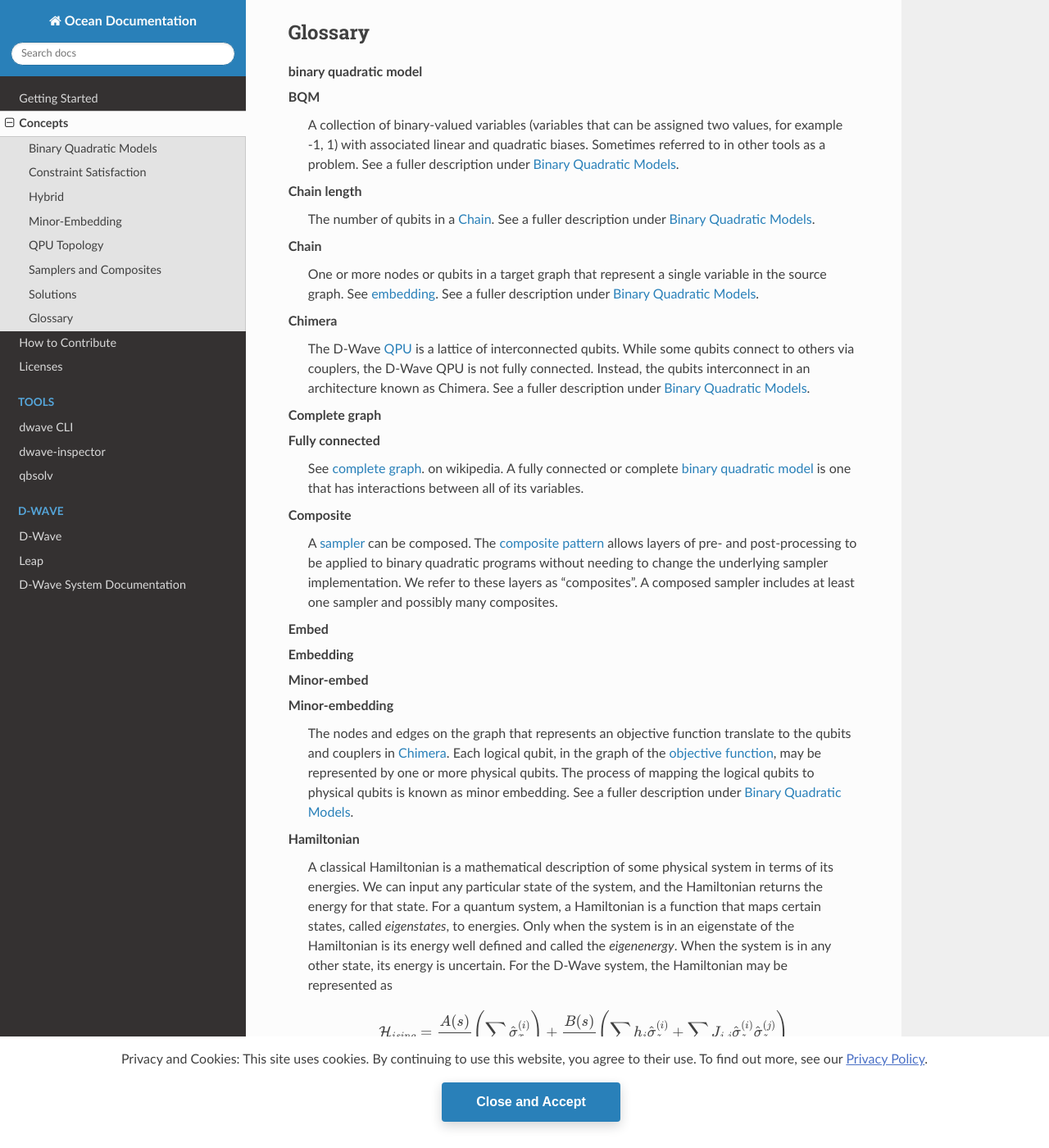
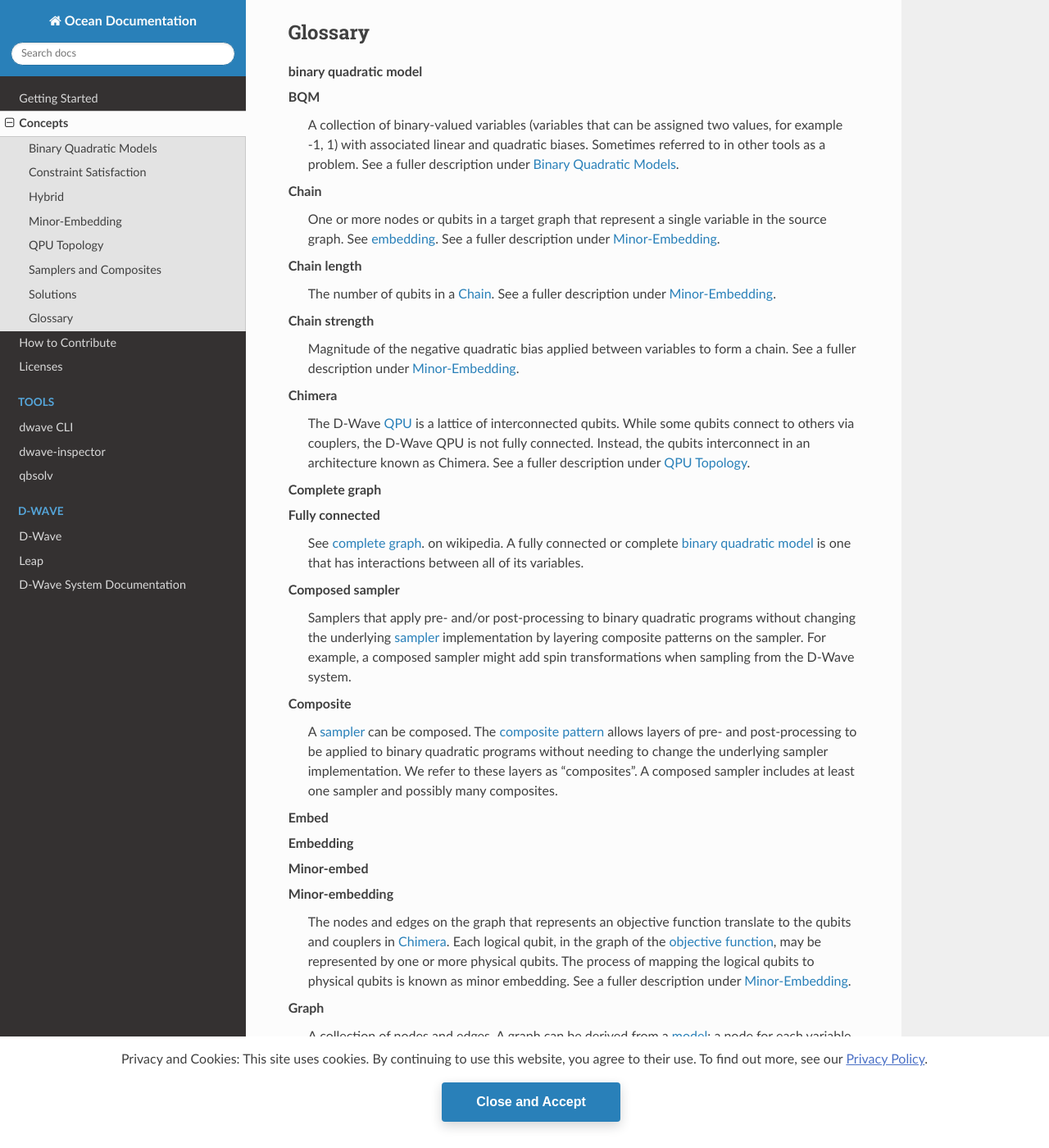
Before and after one commit to dwavesystems/dwave-ocean-sdk, a Sphinx documentation site: the page built from docs/concepts/index.rst, in a window 1280 px wide and 1400 px high, scrolled down 548 px. Shown: the whole window at 82% size. Built offline with Sphinx 7.4.7 and the Read the Docs theme 2.0.0, drawn with Linux system fonts in a browser that asks for light colours; pages that are not in the unit, such as notebooks, are missing from menus; the version number could not be read and is left out; some of the changed text lies outside the part shown.

Commit message:
Update glossary with dimod's terms

```diff
--- a/docs/concepts/index.rst
+++ b/docs/concepts/index.rst
@@ -52,20 +52,24 @@
          with associated linear and quadratic biases. Sometimes referred to in other tools as a problem.
          See a fuller description under :doc:`Binary Quadratic Models </concepts/bqm>`.
 
-      Chain length
-         The number of qubits in a :term:`Chain`.
-         See a fuller description under :doc:`Binary Quadratic Models </concepts/embedding>`.
-
       Chain
          One or more nodes or qubits in a target graph that represent a single variable in
          the source graph. See :term:`embedding`.
-         See a fuller description under :doc:`Binary Quadratic Models </concepts/embedding>`.
+         See a fuller description under :doc:`Minor-Embedding </concepts/embedding>`.
+
+      Chain length
+         The number of qubits in a :term:`Chain`.
+         See a fuller description under :doc:`Minor-Embedding </concepts/embedding>`.
+
+      Chain strength
+         Magnitude of the negative quadratic bias applied between variables to form a chain.
+         See a fuller description under :doc:`Minor-Embedding </concepts/embedding>`.
 
       Chimera
          The D-Wave :term:`QPU` is a lattice of interconnected qubits. While some qubits
          connect to others via couplers, the D-Wave QPU is not fully connected.
          Instead, the qubits interconnect in an architecture known as Chimera.
-         See a fuller description under :doc:`Binary Quadratic Models </concepts/topology>`.
+         See a fuller description under :doc:`QPU Topology </concepts/topology>`.
 
       Complete graph
       Fully connected
@@ -74,6 +78,12 @@
           all of its variables.
 
           .. _complete graph: https://en.wikipedia.org/wiki/Complete_graph
+
+      Composed sampler
+          Samplers that apply pre- and/or post-processing to binary quadratic programs without
+          changing the underlying :term:`sampler` implementation by layering composite patterns
+          on the sampler. For example, a composed sampler might add spin transformations when
+          sampling from the D-Wave system.
 
       Composite
           A :term:`sampler` can be composed. The
@@ -92,7 +102,13 @@
          the graph of the :term:`objective function`, may be represented by one or more
          physical qubits. The process of mapping the logical qubits to physical
          qubits is known as minor embedding.
-         See a fuller description under :doc:`Binary Quadratic Models </concepts/embedding>`.
+         See a fuller description under :doc:`Minor-Embedding </concepts/embedding>`.
+
+      Graph
+         A collection of nodes and edges. A graph can be derived
+         from a :term:`model`\ : a node for each variable and an edge for each pair
+         of variables with a non-zero quadratic bias.
+
 
       Hamiltonian
          A classical Hamiltonian is a mathematical description of some physical
@@ -119,7 +135,7 @@
       Hardware graph
          See `hardware graph`_. The hardware graph is the physical lattice of
          interconnected qubits. See also :term:`working graph`.
-         See a fuller description under :doc:`Binary Quadratic Models </concepts/topology>`.
+         See a fuller description under :doc:`QPU Topology </concepts/topology>`.
 
          .. _hardware graph: https://docs.dwavesys.com/docs/latest/c_gs_4.html
 
@@ -145,6 +161,10 @@
          The minimum distance between the ground state and the first excited
          state throughout any point in the anneal.
 
+      Model
+         A collection of variables with associated linear and
+         quadratic biases. Sometimes referred to as a **problem**.
+
       Objective function
          A mathematical expression of the energy of a system as a function of
          binary variables representing the qubits.
@@ -153,7 +173,7 @@
          The D-Wave :term:`QPU` is a lattice of interconnected qubits. While some qubits
          connect to others via couplers, the D-Wave QPU is not fully connected.
          Instead, the qubits interconnect in an architecture known as Pegasus.
-         See a fuller description under :doc:`Binary Quadratic Models </concepts/topology>`.
+         See a fuller description under :doc:`QPU Topology </concepts/topology>`.
 
       Penalty function
          An algorithm for solving constrained optimization problems. In the context
@@ -215,10 +235,26 @@
          A resource that runs a problem. Some solvers interface to the :term:`QPU`;
          others leverage CPU and GPU resources.
 
+      Source
+         In the context of :term:`embedding`, the model or induced :term:`graph` that we
+         wish to embed. Sometimes referred to as the **logical** graph/model.
+         See a fuller description under :doc:`Minor-Embedding </concepts/embedding>`.
+
+      Structured sampler
+         Samplers that are restricted to sampling only binary quadratic models defined
+         on a specific :term:`graph`.
+
       Subgraph
          See subgraph_ on wikipedia.
 
          .. _subgraph: https://en.wikipedia.org/wiki/Glossary_of_graph_theory_terms#subgraph
 
+      target
+         :term:`Embedding` attempts to create a target :term:`model` from a target
+         :term:`graph`. The process of embedding takes a source model, derives the source
+         graph, maps the source graph to the target graph, then derives the target
+         model. Sometimes referred to as the **embedded** graph/model.
+         See a fuller description under :doc:`Minor-Embedding </concepts/embedding>`.
+
       Working graph
          In a D-Wave QPU, the set of qubits and couplers that are available for computation is known as the working graph. The yield of a working graph is typically less than 100% of qubits and couplers that are fabricated and physically present in the QPU. See :term:`hardware graph`.
```
